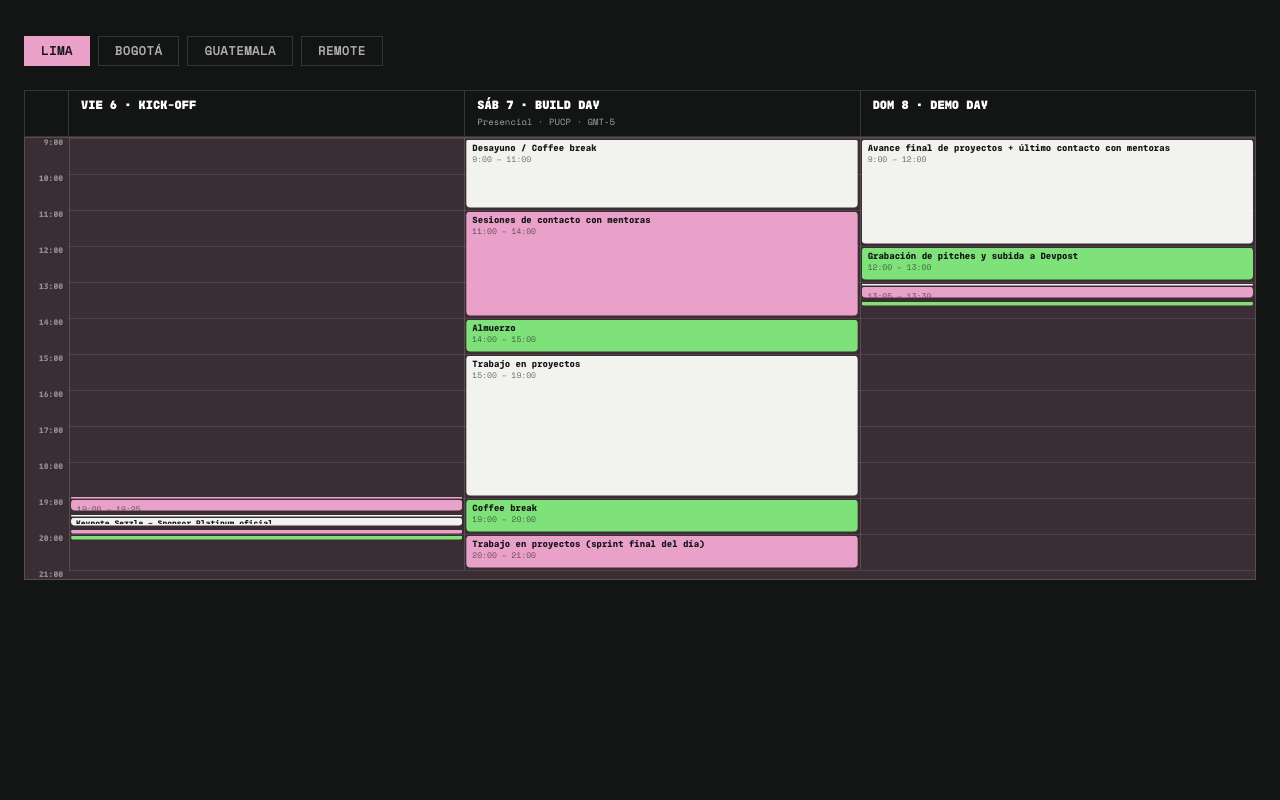
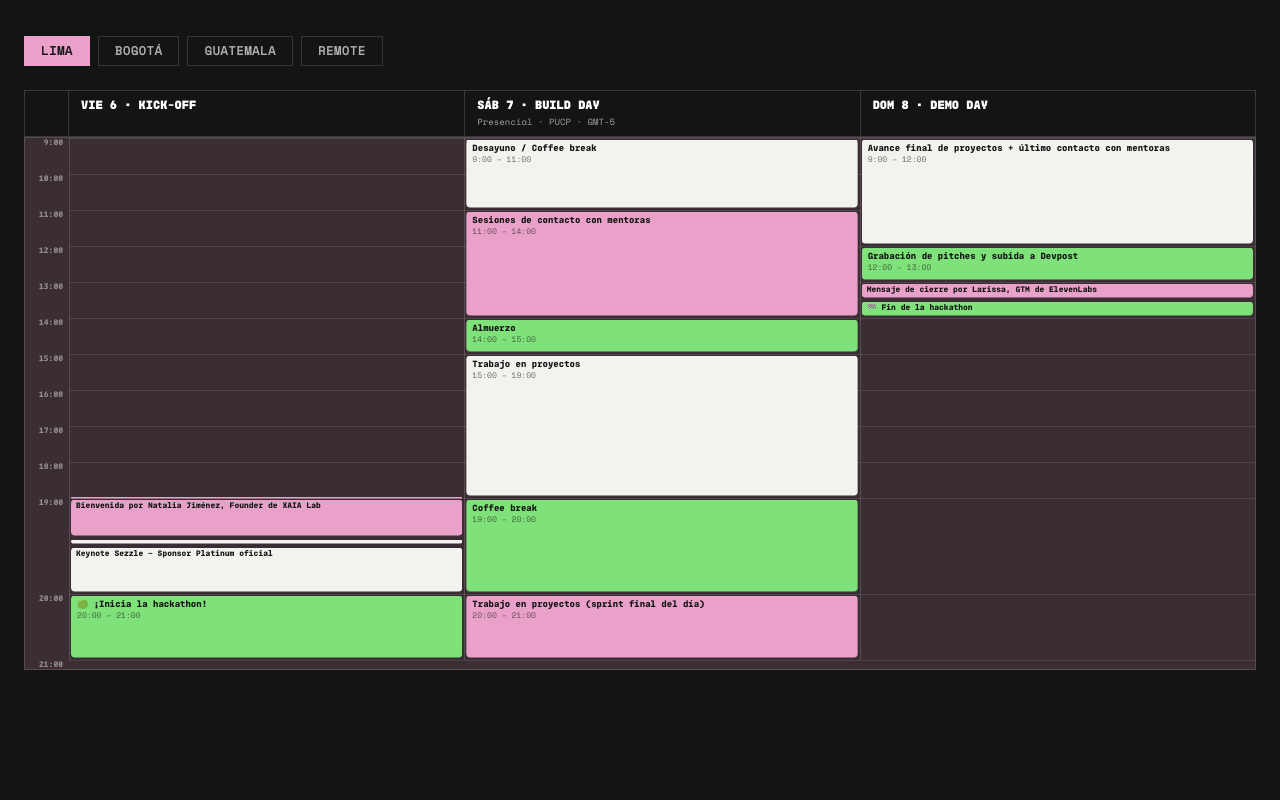
Before and after one commit to crafter-station/she.ships, a Next.js app: page / in a window 1280 px wide. Shown: the part 5560-6360 px from the top of the page. Built offline with nearby package versions, Linux system fonts and the light colour scheme; no server answers.

Commit message:
Create agenda

```diff
--- a/components/sections/agenda.tsx
+++ b/components/sections/agenda.tsx
@@ -29,7 +29,17 @@ const GRID_START = 9 * 60;   // 9:00
 const GRID_END   = 21 * 60;  // 21:00
 const SLOT       = 5;        // minutes per row
 const TOTAL_ROWS = (GRID_END - GRID_START) / SLOT; // 144 rows
-const ROW_HEIGHT = 3;        // px per row — total ~432px
+
+// Variable row heights: taller for 19:00–20:30 so events are readable
+const ROW_HEIGHT_NORMAL = 3;
+const ROW_HEIGHT_TALL   = 8;
+const TALL_START_ROW = (19 * 60 - GRID_START) / SLOT;      // 120 (0-indexed)
+const TALL_END_ROW   = (20.5 * 60 - GRID_START) / SLOT;    // 138 (0-indexed)
+const GRID_TEMPLATE_ROWS = [
+  `repeat(${TALL_START_ROW}, ${ROW_HEIGHT_NORMAL}px)`,
+  `repeat(${TALL_END_ROW - TALL_START_ROW}, ${ROW_HEIGHT_TALL}px)`,
+  `repeat(${TOTAL_ROWS - TALL_END_ROW}, ${ROW_HEIGHT_NORMAL}px)`,
+].join(" ");
 
 // ─── Time helpers ─────────────────────────────────────────────────────────────
 
@@ -84,9 +94,8 @@ const friday: Row[] = [
   { time: "18:55 – 19:00", activity: "Intro y llegada de participantes",                                           color: C.pink },
   { time: "19:00 – 19:25", activity: "Bienvenida por Natalia Jiménez, Founder de XAIA Lab",                        color: C.pink },
   { time: "19:25 – 19:30", activity: "Indicaciones de la hackathon, saludo a partners, sponsors y organizadores",  color: C.cream },
-  { time: "19:30 – 19:50", activity: "Keynote Sezzle — Sponsor Platinum oficial",                                  color: C.cream },
-  { time: "19:50 – 20:00", activity: "Ronda de preguntas",                                                         color: C.pink },
-  { time: "20:00",         activity: "🟢 ¡Inicia la hackathon!",                                                   color: C.green },
+  { time: "19:30 – 20:00", activity: "Keynote Sezzle — Sponsor Platinum oficial",                                  color: C.cream },
+  { time: "20:00 – 21:00", activity: "🟢 ¡Inicia la hackathon!",                                                   color: C.green },
 ];
 
 const saturdayByCity: Record<City, Row[]> = {
@@ -117,9 +126,8 @@ const saturdayByCity: Record<City, Row[]> = {
 const sunday: Row[] = [
   { time: "9:00 – 12:00",  activity: "Avance final de proyectos + último contacto con mentoras",  color: C.cream },
   { time: "12:00 – 13:00", activity: "Grabación de pitches y subida a Devpost",                   color: C.green },
-  { time: "13:00 – 13:05", activity: "Indicaciones finales y cierre",                             color: C.cream },
-  { time: "13:05 – 13:30", activity: "Mensaje de cierre por Larissa, GTM de ElevenLabs",          color: C.pink },
-  { time: "13:30",         activity: "🏁 Fin de la hackathon",                                     color: C.green },
+  { time: "13:00 – 13:30", activity: "Mensaje de cierre por Larissa, GTM de ElevenLabs",          color: C.pink },
+  { time: "13:30 – 14:00", activity: "🏁 Fin de la hackathon",                                     color: C.green },
 ];
 
 const cities: { id: City; label: string }[] = [
@@ -155,8 +163,8 @@ function DayHeader({ label, subtitle }: { label: string; subtitle?: string }) {
 function EventBlock({ row, column }: { row: Row; column: number }) {
   const [hovered, setHovered] = useState(false);
   const dur     = durationMins(row.time);
-  const isTiny  = dur < 10;
-  const isShort = dur < 25;
+  const isTiny  = dur < 15;
+  const isShort = dur < 40;
 
   const { start, end } = parseTimeRange(row.time);
   const rowStart = toGridRow(start);
@@ -172,6 +180,7 @@ function EventBlock({ row, column }: { row: Row; column: number }) {
   return (
     // Outer cell: occupies the grid position, provides 2px inset margin
     <div
+      title={`${displayTime} · ${row.activity}`}
       style={{
         gridRow:    `${rowStart} / ${rowEnd}`,
         gridColumn: column,
@@ -198,13 +207,15 @@ function EventBlock({ row, column }: { row: Row; column: number }) {
       {!isTiny && (
         <span
           style={{
-            fontSize:   isShort ? "8px" : "9px",
-            fontWeight: 700,
-            color:      textColor,
-            lineHeight: 1.2,
-            display:    "block",
-            overflow:   "hidden",
-            fontFamily: "var(--font-title)",
+            fontSize:    isShort ? "8px" : "9px",
+            fontWeight:  700,
+            color:       textColor,
+            lineHeight:  1.2,
+            display:     "block",
+            overflow:    "hidden",
+            whiteSpace:  "nowrap",
+            textOverflow:"ellipsis",
+            fontFamily:  "var(--font-title)",
           }}
         >
           {row.activity}
@@ -359,7 +370,7 @@ export function Agenda() {
         <div style={{
           display:             "grid",
           gridTemplateColumns: "44px 1fr 1fr 1fr",
-          gridTemplateRows:    `repeat(${TOTAL_ROWS}, ${ROW_HEIGHT}px)`,
+          gridTemplateRows:    GRID_TEMPLATE_ROWS,
           gap:                 0,
           minWidth:            "560px",
           backgroundColor:     BG,
```
